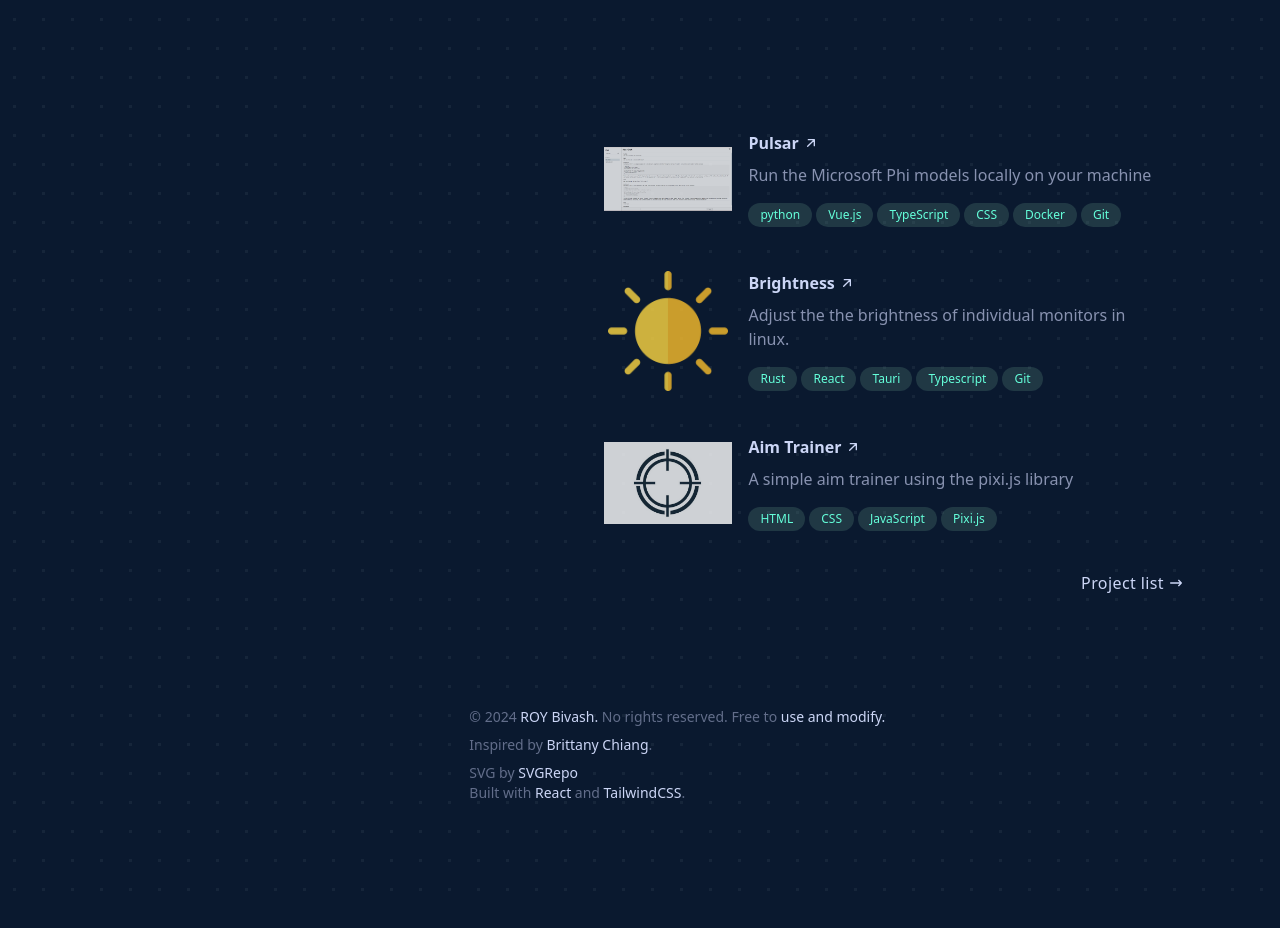
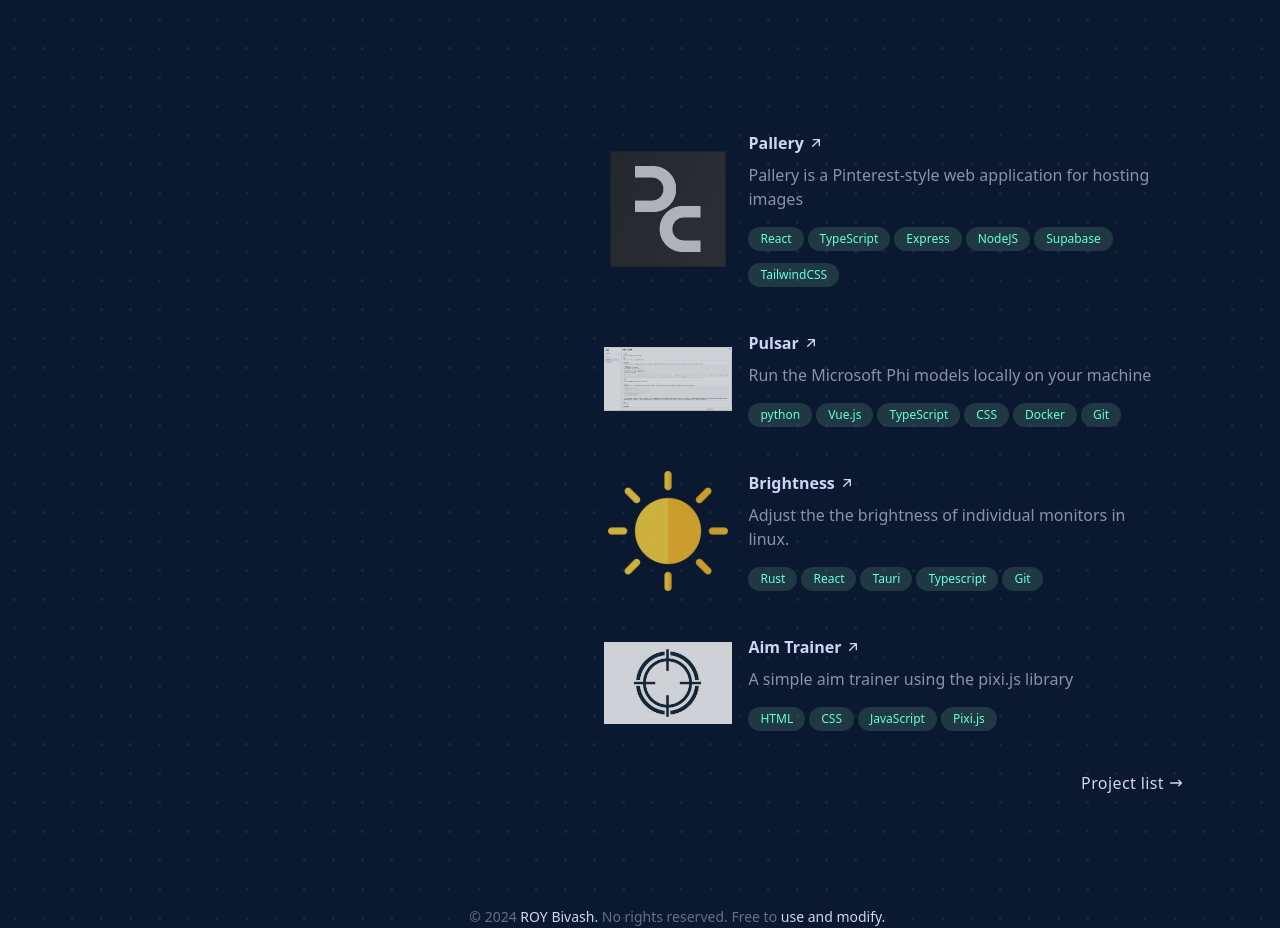
Before and after one commit to Roy-Bivash/portfolio, a React (Vite) app: page / in a window 1280 px wide. Shown: the part 1300-2228 px from the top of the page. Before the commit the page ends 2199 px from the top, so only its background shows below. Built offline with nearby package versions, Linux system fonts and the light colour scheme.

Commit message:
update npm packages and project list

```diff
--- a/src/pages/home/main/Main.tsx
+++ b/src/pages/home/main/Main.tsx
@@ -3,6 +3,7 @@ import { ProjectList, Project } from "@/components/project";
 import imgProject1 from "@/assets/img/projects/chat.png";
 import imgProject2 from "@/assets/img/projects/brightness.png";
 import imgProject3 from "@/assets/img/projects/aim-trainer.png";
+import imgProject4 from "@/assets/img/projects/pallery.png";
 
 interface Experience {
     date: string;
@@ -41,6 +42,14 @@ const experienceList:Array<Experience> = [
 ];
 
 const projectList:Array<Project> = [
+    {
+        img: imgProject4,
+        title: "Pallery",
+        href: "https://github.com/Roy-Bivash/Pallery",
+        description: "Pallery is a Pinterest-style web application for hosting images",
+        tags: ["React", "TypeScript", "Express", "NodeJS", "Supabase" ,"TailwindCSS"],
+        target: "_blank",
+    },
     {
         img: imgProject1,
         title: "Pulsar",
--- a/src/pages/projects/Projects.tsx
+++ b/src/pages/projects/Projects.tsx
@@ -14,6 +14,16 @@ interface ArchiveInterface {
 }
 
 const archiveList:Array<ArchiveInterface> = [
+    {
+        year: "2025",
+        project: "Pallery : Pallery is a Pinterest-style web application for hosting images",
+        tags: ["React", "TypeScript", "Express", "NodeJS", "Supabase", "TailwindCSS"],
+        link: {
+            display: "Github",
+            href: "https://github.com/Roy-Bivash/Pallery",
+            target: "_blank",
+        },
+    },
     {
         year: "2024",
         project: "Pulsar : Run the Microsoft Phi models locally on your machine",
```
Also changed, not shown: src/assets/img/projects/pallery.png (added), 1 other file (tests, documents, lock files or other folders).
